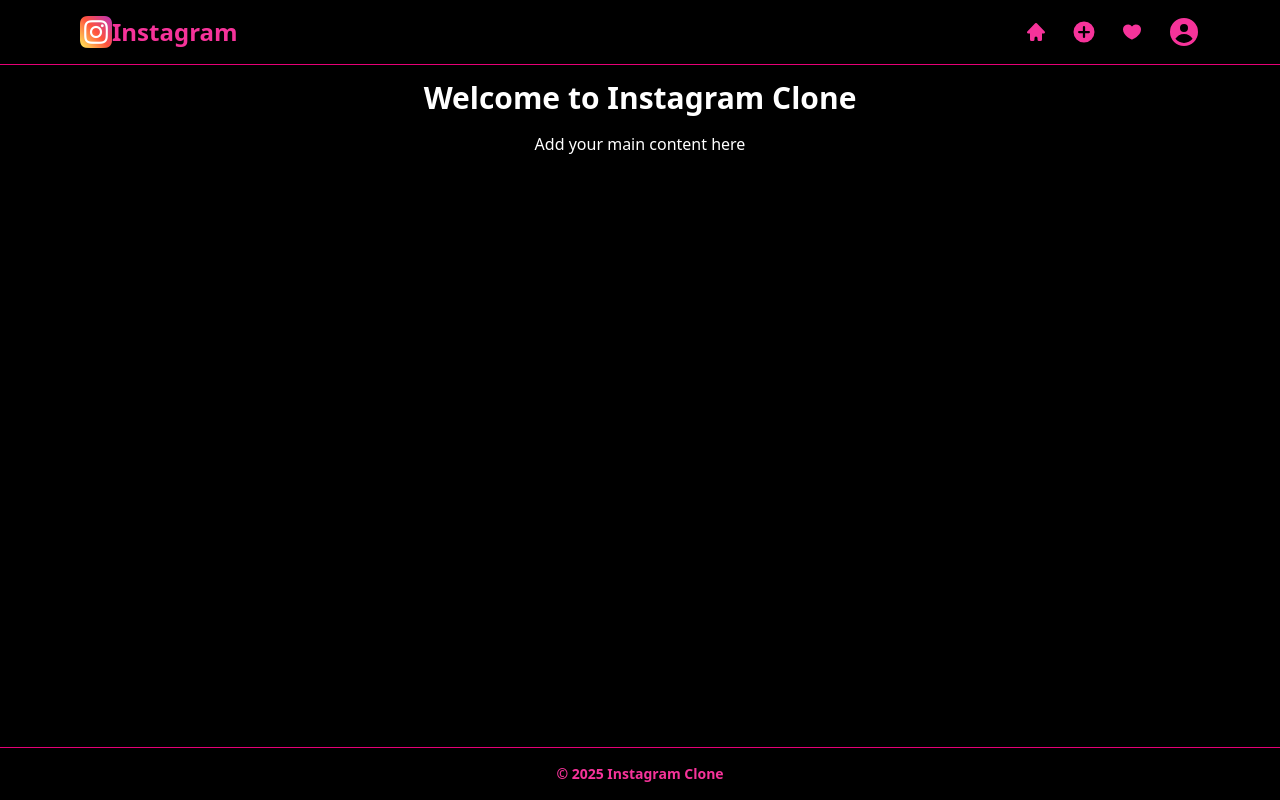
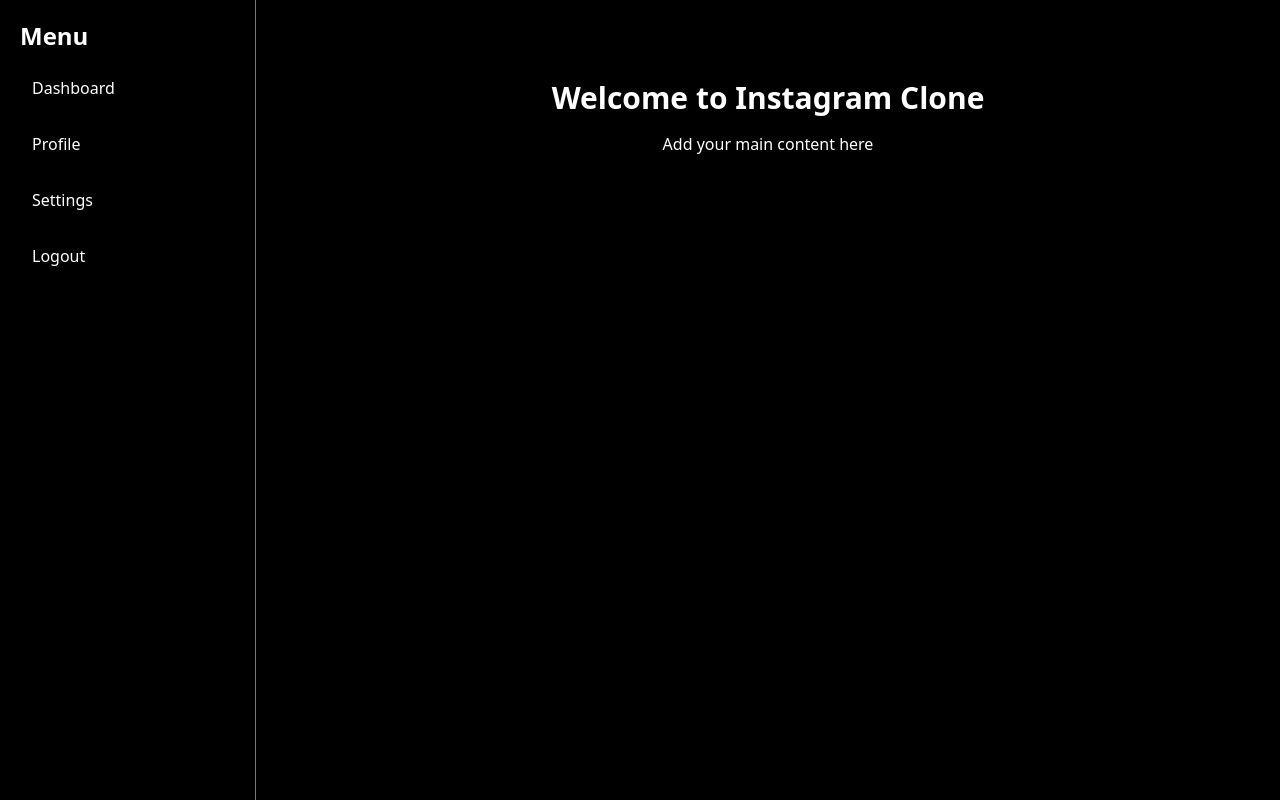
Before and after one commit to Amanat038/instagram, a React (Vite) app: page /home in a window 1280 px wide. Built offline with nearby package versions, Linux system fonts and the light colour scheme.

Commit message:
change background

```diff
--- a/src/pages/layout.tsx
+++ b/src/pages/layout.tsx
@@ -7,15 +7,12 @@
       <Nav />
 
       {/* Main content */}
-      <main className="flex-1 mt-16 p-4  text-white">
+      <main className=" md:ml-64 flex-1 mt-16 p-4  text-white">
         <h1 className="text-3xl font-bold text-center">
           Welcome to Instagram Clone
         </h1>
         <p className="text-center mt-4">Add your main content here</p>
       </main>
-
-      {/* Footer */}
-      <Footer />
     </>
   );
 }
--- a/src/pages/navbar.tsx
+++ b/src/pages/navbar.tsx
@@ -8,39 +8,61 @@
 
 function Nav() {
   return (
-    <nav className="bg-black border-b border-pink-600 shadow-sm fixed w-full top-0 z-50">
-      <div className="max-w-6xl mx-auto px-4">
-        <div className="flex justify-between h-16 items-center">
-          <div className="flex-shrink-0 flex items-center">
-            <img
-              src={instagram}
-              alt={instagram}
-              className="h-8 w-auto cursor-pointer"
-            />
-          </div>
-          <div className="flex-shrink-0 flex items-center">
-            <h1 className="text-2xl font-bold text-pink-500">Instagram</h1>
-          </div>
+    <div
+      id="sidebar"
+      className="bg-black-900 text-white w-64 space-y-4 p-5 fixed inset-y-0 left-0
+            transform -translate-x-full md:translate-x-0 transition-transform duration-300
+            border-r-1 border-pink-500"
+    >
+      <h2 className="text-2xl font-semibold mb-4">Menu</h2>
 
-          {/* Search bar */}
-          <div className="hidden sm:block flex-1 px-4">
-            <input
-              type="text"
-              placeholder="Search"
-              className="w-full px-3 py-1 border rounded-md focus:outline-none focus:ring-2 focus:ring-pink-500"
-            />
-          </div>
+      <a href="#" className="block py-2 px-3 hover:bg-black-700 rounded">
+        Dashboard
+      </a>
+      <a href="#" className="block py-2 px-3 hover:bg-black-700 rounded">
+        Profile
+      </a>
+      <a href="#" className="block py-2 px-3 hover:bg-black-700 rounded">
+        Settings
+      </a>
+      <a href="#" className="block py-2 px-3 hover:bg-black-700 rounded">
+        Logout
+      </a>
+    </div>
 
-          {/* Icons */}
-          <div className="flex items-center space-x-6">
-            <HomeIcon className="h-6 w-6 cursor-pointer text-pink-500" />
-            <PlusCircleIcon className="h-6 w-6 cursor-pointer text-pink-500" />
-            <HeartIcon className="h-6 w-6 cursor-pointer text-pink-500" />
-            <UserCircleIcon className="h-8 w-8 cursor-pointer text-pink-500 rounded-full" />
-          </div>
-        </div>
-      </div>
-    </nav>
+    // <nav className="bg-black border-b border-pink-600 shadow-sm fixed w-full top-0 z-50">
+    //   <div className="max-w-6xl mx-auto px-4">
+    //     <div className="flex justify-between h-16 items-center">
+    //       <div className="flex-shrink-0 flex items-center">
+    //         <img
+    //           src={instagram}
+    //           alt={instagram}
+    //           className="h-8 w-auto cursor-pointer"
+    //         />
+    //       </div>
+    //       <div className="flex-shrink-0 flex items-center">
+    //         <h1 className="text-2xl font-bold text-pink-500">Instagram</h1>
+    //       </div>
+
+    //       {/* Search bar */}
+    //       <div className="hidden sm:block flex-1 px-4">
+    //         <input
+    //           type="text"
+    //           placeholder="Search"
+    //           className="w-full px-3 py-1 border rounded-md focus:outline-none focus:ring-2 focus:ring-pink-500"
+    //         />
+    //       </div>
+
+    //       {/* Icons */}
+    //       <div className="flex items-center space-x-6">
+    //         <HomeIcon className="h-6 w-6 cursor-pointer text-pink-500" />
+    //         <PlusCircleIcon className="h-6 w-6 cursor-pointer text-pink-500" />
+    //         <HeartIcon className="h-6 w-6 cursor-pointer text-pink-500" />
+    //         <UserCircleIcon className="h-8 w-8 cursor-pointer text-pink-500 rounded-full" />
+    //       </div>
+    //     </div>
+    //   </div>
+    // </nav>
   );
 }
 export default Nav;
```
